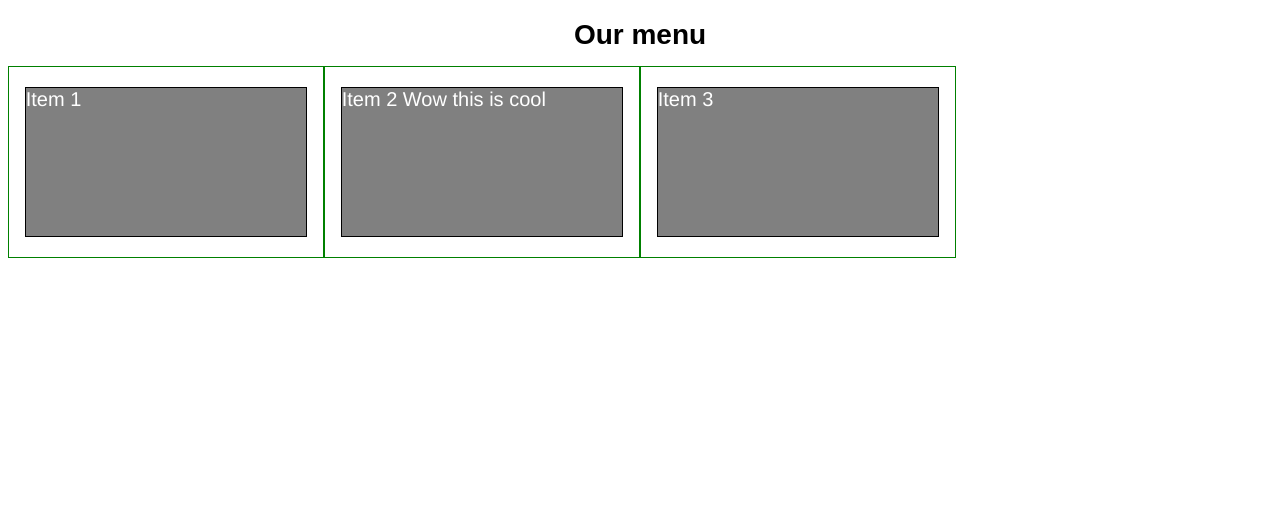
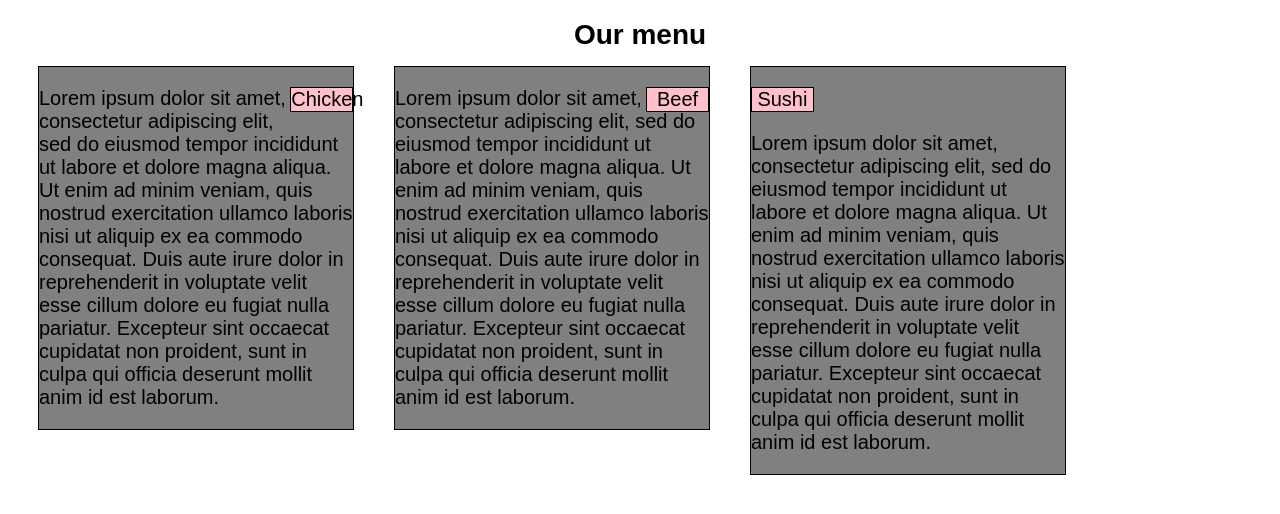
Before and after one commit to mobenet/html_css_js, a plain HTML site: page mod2-solution/index.html in a window 1280 px wide. Drawn offline with Linux system fonts and the light colour scheme.

Commit message:
needs position correction

```diff
--- a/mod2-solution/css/style.css
+++ b/mod2-solution/css/style.css
@@ -8,18 +8,48 @@ h1 {
   font-size: 175%;
 }
 
-p {
+section{
+  position: relative;
   border: 1px solid black;
   background-color: grey;
   width: 90%;
+  color: black;
+  font-family: arial;
   font-size: 125%;
-  height: 150px;
-  margin-right: auto;
-  margin-left: auto;
-  font-family: Helvetica;
-  color: white;
+  margin-right: 10px;
+  margin-left: 30px;
+  align-content: center;
+
 }
 
+#p_Chicken{
+  float: right;
+  right:  0;
+  top:0;
+  border: 1px solid black;
+  background-color: pink;
+  width: 20%;
+  text-align: center;
+}
+
+#p_Beef{
+  position: absolute;
+  right: 0;
+  top:0;
+  border: 1px solid black;
+  background-color: pink;
+  width: 20%;
+  text-align: center;
+
+
+}
+
+#p_Sushi{
+  border: 1px solid black;
+  background-color: pink;
+  width: 20%;
+  text-align: center;
+}
 /* Simple Responsive Framework. */
 .row {
   width: 100%;
@@ -29,7 +59,6 @@ p {
 @media (min-width: 992px) {
   .col-lg-1, .col-lg-2, .col-lg-3, .col-lg-4, .col-lg-5, .col-lg-6, .col-lg-7, .col-lg-8, .col-lg-9, .col-lg-10, .col-lg-11, .col-lg-12 {
     float: left;
-    border: 1px solid green;
   }
   .col-lg-1 {
     width: 8.33%;
@@ -73,7 +102,6 @@ p {
 @media (min-width: 768px) and (max-width: 991px) {
   .col-md-1, .col-md-2, .col-md-3, .col-md-4, .col-md-5, .col-md-6, .col-md-7, .col-md-8, .col-md-9, .col-md-10, .col-md-11, .col-md-12 {
     float: left;
-    border: 1px solid green;
   }
   .col-md-1 {
     width: 8.33%;
@@ -118,7 +146,6 @@ p {
 @media (max-width: 767px) {
   .col-sd-1, .col-sd-2, .col-sd-3, .col-sd-4, .col-sd-5, .col-sd-6, .col-sd-7, .col-sd-8, .col-sd-9, .col-sd-10, .col-sd-11, .col-sd-12 {
     float: left;
-    border: 1px solid green;
   }
   .col-sd-1 {
     width: 8.33%;
--- a/mod2-solution/index.html
+++ b/mod2-solution/index.html
@@ -11,9 +11,12 @@
 <h1>Our menu</h1>
 
 <div class="row">
-  <section class="col-lg-3 col-md-6 col-sd-12"><p>Item 1</p></section>
-  <section class="col-lg-3 col-md-6 col-sd-12"><p>Item 2 Wow this is cool</p></section>
-  <section class="col-lg-3 col-md-12 col-sd-12"><p>Item 3</p></section>
+  <section class="col-lg-3 col-md-6 col-sd-12">
+    <p id="p_Chicken">Chicken</p><p>Lorem ipsum dolor sit amet, consectetur adipiscing elit, sed do eiusmod tempor incididunt ut labore et dolore magna aliqua. Ut enim ad minim veniam, quis nostrud exercitation ullamco laboris nisi ut aliquip ex ea commodo consequat. Duis aute irure dolor in reprehenderit in voluptate velit esse cillum dolore eu fugiat nulla pariatur. Excepteur sint occaecat cupidatat non proident, sunt in culpa qui officia deserunt mollit anim id est laborum.</p></section>
+  <section class="col-lg-3 col-md-6 col-sd-12">
+    <p id="p_Beef">Beef</p><p>Lorem ipsum dolor sit amet, consectetur adipiscing elit, sed do eiusmod tempor incididunt ut labore et dolore magna aliqua. Ut enim ad minim veniam, quis nostrud exercitation ullamco laboris nisi ut aliquip ex ea commodo consequat. Duis aute irure dolor in reprehenderit in voluptate velit esse cillum dolore eu fugiat nulla pariatur. Excepteur sint occaecat cupidatat non proident, sunt in culpa qui officia deserunt mollit anim id est laborum.</p></section>
+  <section class="col-lg-3 col-md-12 col-sd-12">
+    <p id="p_Sushi">Sushi</p><p>Lorem ipsum dolor sit amet, consectetur adipiscing elit, sed do eiusmod tempor incididunt ut labore et dolore magna aliqua. Ut enim ad minim veniam, quis nostrud exercitation ullamco laboris nisi ut aliquip ex ea commodo consequat. Duis aute irure dolor in reprehenderit in voluptate velit esse cillum dolore eu fugiat nulla pariatur. Excepteur sint occaecat cupidatat non proident, sunt in culpa qui officia deserunt mollit anim id est laborum.</p></section>
 
 </div>
 
```
